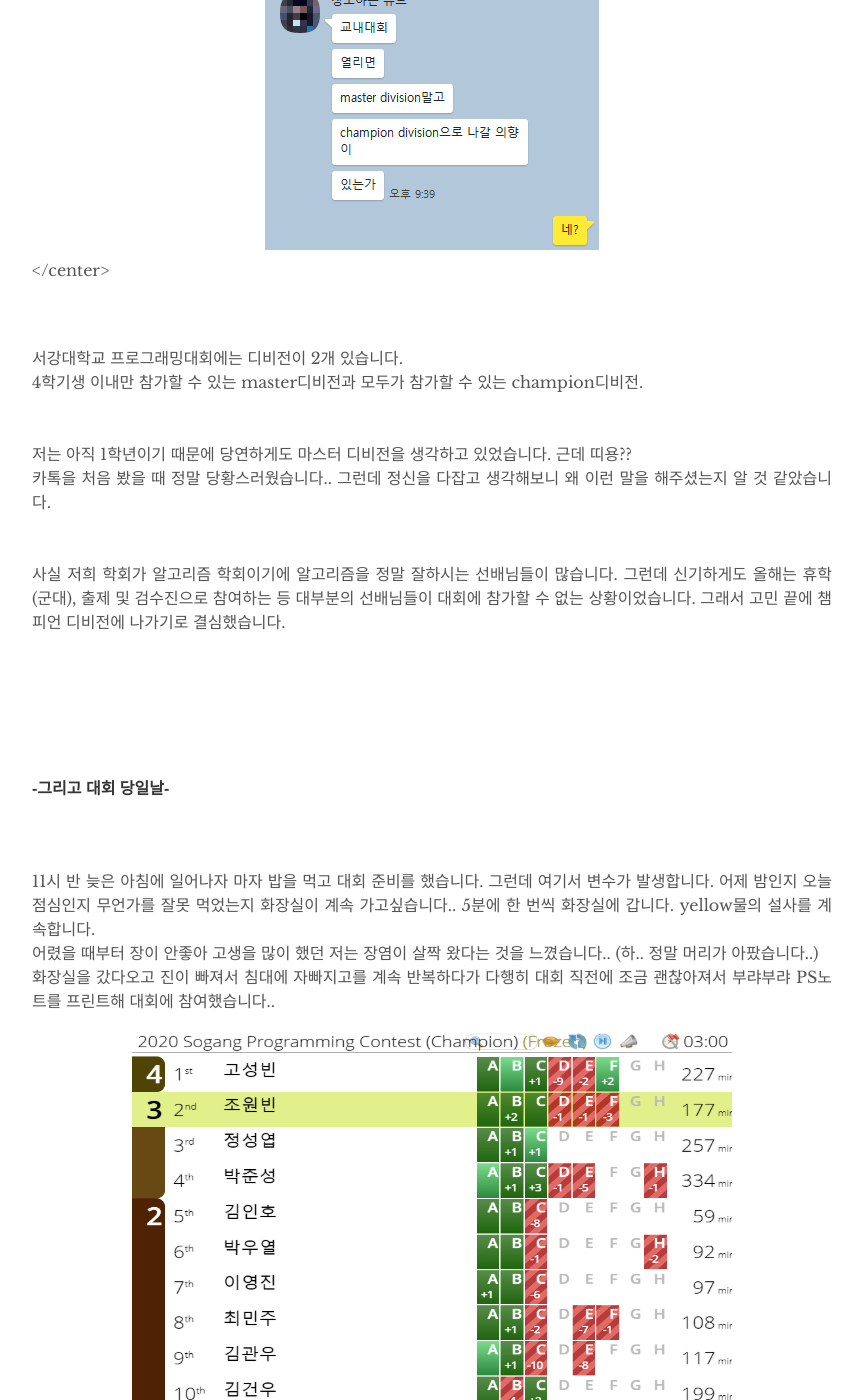
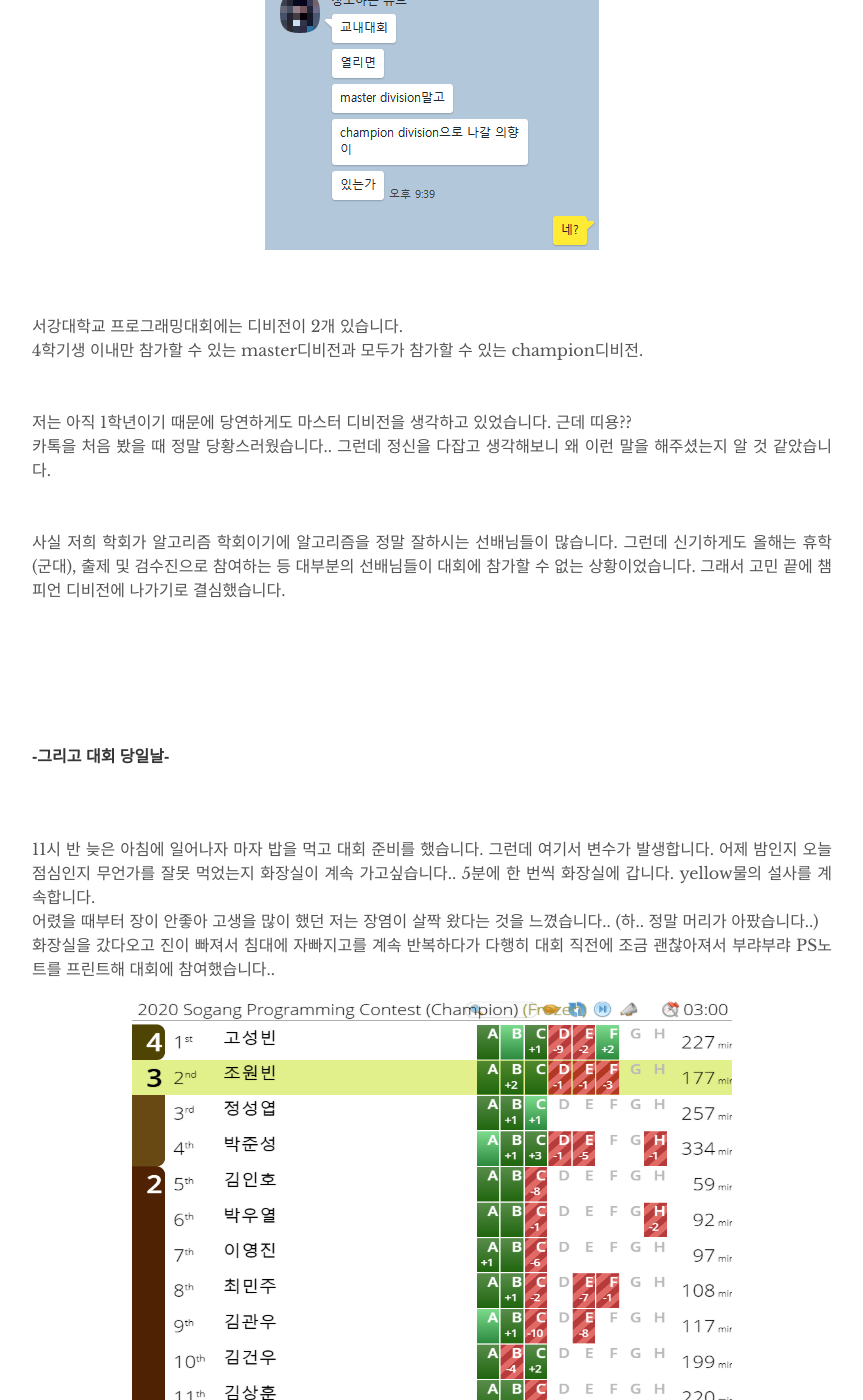
Before and after one commit to 1bin01/1bin01.github.io, a Jekyll site: the page built from _posts/2020-11-30-SPC2020.md, in a window 1280 px wide and 1400 px high, scrolled down 496 px. Shown: the whole window, without its empty margins (208-1071 px from the left). Built offline with Jekyll 4.4.1, drawn with Linux system fonts in a browser that asks for light colours; comment, search, counter and statistics services are not loaded; some of the changed text lies outside the part shown.

Commit message:
Update 2020-11-30-SPC2020.md

```diff
--- a/_posts/2020-11-30-SPC2020.md
+++ b/_posts/2020-11-30-SPC2020.md
@@ -9,7 +9,7 @@ tags: 일기
 <br>
 지금으로부터 약 한달 전, 학회장님께 이상한 카톡을 받았습니다.
 <br>
-<p align="center"><img src="/image/KakaoTalk_Snapshot_20201130_154543.png"></center></p>
+<p align="center"><img src="/image/KakaoTalk_Snapshot_20201130_154543.png"></p>
 <br>
 서강대학교 프로그래밍대회에는 디비전이 2개 있습니다.
 4학기생 이내만 참가할 수 있는 master디비전과 모두가 참가할 수 있는 champion디비전.
@@ -29,7 +29,7 @@ tags: 일기
 어렸을 때부터 장이 안좋아 고생을 많이 했던 저는 장염이 살짝 왔다는 것을 느꼈습니다.. (하.. 정말 머리가 아팠습니다..)
 화장실을 갔다오고 진이 빠져서 침대에 자빠지고를 계속 반복하다가 다행히 대회 직전에 조금 괜찮아져서 부랴부랴 PS노트를 프린트해 대회에 참여했습니다..
 
-<p align="center"><img src="/image/SPC_scoreboard.PNG" width="600" height="420"></center></p>
+<p align="center"><img src="/image/SPC_scoreboard.PNG" width="600" height="420"></p>
 <br>
 그리고 3솔(....?)로 2등을 했습니다!
 제게 정말 과분한 등수이지만 푼 문제 수를 보면 알 수 있듯이 정말 못했습니다. 특히 충분히 풀 수 있는 문제들을 풀지 못해서 정말 아쉬웠습니다.
@@ -77,8 +77,7 @@ B를 풀던 중간에 D에 들어와 문제를 읽었는데 명백한 이분매
 문제를 보고 log(N)시간복잡도의 LCA를 이용해 풀면 되겠다고 생각은 했으나 역시나 노트가 없어서 진작에 포기했던 문제입니다..
 30분을 남기고 앉아있는 것도 힘든 상황.. 하소연하는 코드를 짜서 제출하고 기도를 시작했습니다..
 <br>
-<p align="center"><img src="/image/KakaoTalk_Snapshot_20201130_192609.png"></center></p>
-<br>
+<p align="center"><img src="/image/KakaoTalk_Snapshot_20201130_192609.png"></p>
 대회 끝나고 아픈 곳을 때리시는군요..ㅎㅎ
 <br>
 <br>
@@ -86,7 +85,7 @@ B를 풀던 중간에 D에 들어와 문제를 읽었는데 명백한 이분매
 <br>
 학회의 친한 동기들과 만든 단톡방에서 마스터 디비전 수상을 쓸어왔다는 소식을 들었습니다!
 <br>
-<p align="center"><img src="/image/SPC_master.PNG" width="600" height="420"></center></p>
+<p align="center"><img src="/image/SPC_master.PNG" width="600" height="420"></p>
 <br>
 저는 제외하고 총 5명이 참가했는데 모두 수상했습니다..ㅎㄷㄷ(수상이 6등까지인데 5등 빼고 다먹었습니다..)
 당연히 잘할거라 믿고 있었고, 실제로도 다들 좋은 성적을 받아와서 정말 기뻤습니다. 특히 동주형은 웹을 하느라 알고리즘을 거의 안했는데도 수상을 했습니다!
@@ -101,7 +100,7 @@ B를 풀던 중간에 D에 들어와 문제를 읽었는데 명백한 이분매
 후기를 읽고 나니 학회장님께서 대회를 개최하기 위해 얼마나 많은 노력을 해주셨는지 알 것 같았습니다.
 카톡으로 학회장님께 감사하다고 카톡을 보냈는데 곧바로 답장이 왔습니다.(시간은 새벽 3시반..)
 <br>
-<p align="center"><img src="/image/KakaoTalk_Snapshot_20201130_200732.png"></center></p>
+<p align="center"><img src="/image/KakaoTalk_Snapshot_20201130_200732.png"></p>
 <br>
 카톡을 본 순간 망치로 머리를 맞은 듯 했습니다..
 사실 대회 막바지에 저는 지쳐서 포기하고 아무것도 하지 않았습니다.. 그런데 그 순간조차 학회 선배님들은 제가 1등을 하길 응원하고 있었습니다..
```
